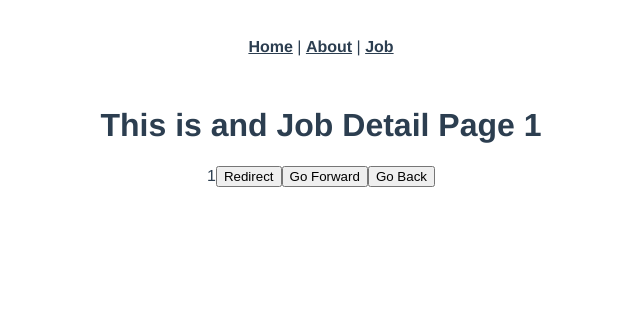
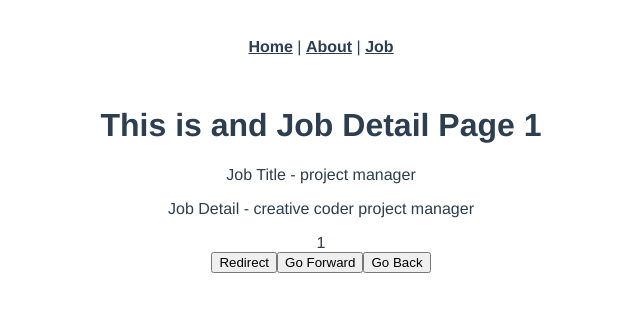
Before and after one commit to ChanHeinKyaw/Vue_JS, a Vue app in the folder Chapter_7/my_jobs_project/: page /jobdetail/1 in a window 1280 px wide. Shown: the top 312 px of the page, without its empty margins (319-959 px from the left). Built offline with nearby package versions, Linux system fonts and the light colour scheme; data requests are answered from the project's data file.

Commit message:
fetch data from our api and condition show data

```diff
--- a/Chapter_7/my_jobs_project/src/views/jobs/JobDetail.vue
+++ b/Chapter_7/my_jobs_project/src/views/jobs/JobDetail.vue
@@ -1,17 +1,32 @@
 <template>
-  <h1>This is and Job Detail Page {{ id }}</h1>
-  {{ $route.params.id }}
+  <div v-if="job">
+    <h1>This is and Job Detail Page {{ id }}</h1>
+    <p>Job Title - {{ job.title }}</p>
+    <p>Job Detail - {{ job.detail }}</p>
+  </div>
+  <div>{{ $route.params.id }}</div>
 </template>
 
 <script>
 export default {
-  // data() {
-  //   return {
-  //     id: this.$route.params.id,
-  //   };
-  // },
-
+  data() {
+    return {
+      job: null,
+    };
+  },
   props: ["id"],
+  mounted() {
+    fetch("http://localhost:3000/jobs/" + this.id)
+      .then((response) => {
+        return response.json();
+      })
+      .then((data) => {
+        this.job = data;
+      })
+      .catch((err) => {
+        console.log(err.message());
+      });
+  },
 };
 </script>
 
--- a/Chapter_7/my_jobs_project/src/views/jobs/JobView.vue
+++ b/Chapter_7/my_jobs_project/src/views/jobs/JobView.vue
@@ -13,24 +13,20 @@
 export default {
   data() {
     return {
-      jobs: [
-        {
-          id: "1",
-          title: "project manager",
-          detail: "creative coder project manager",
-        },
-        {
-          id: "2",
-          title: "designer",
-          detail: "creative coder designer",
-        },
-        {
-          id: "3",
-          title: "developer",
-          detail: "creative coder developer",
-        },
-      ],
+      jobs: [],
     };
+  },
+  mounted() {
+    fetch("http://localhost:3000/jobs")
+      .then((response) => {
+        return response.json();
+      })
+      .then((datas) => {
+        this.jobs = datas;
+      })
+      .catch((err) => {
+        console.log(err.message());
+      });
   },
 };
 </script>
```
